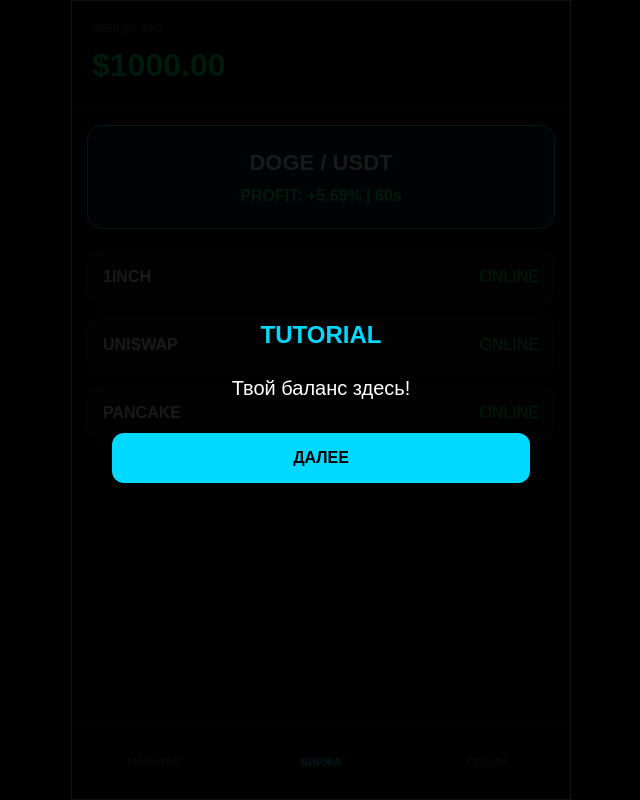
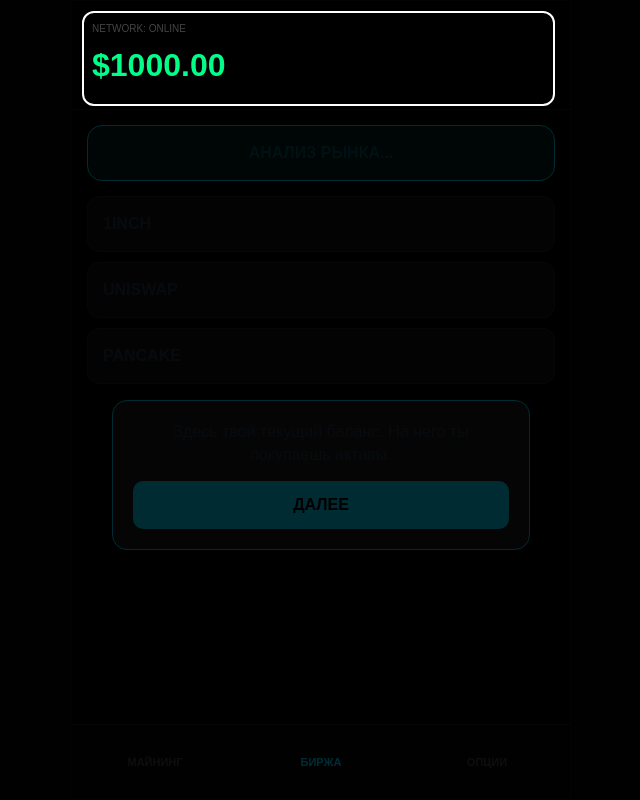
Before and after one commit to katyakuznezc-cmd/treidgame, a React (Vite) app: page / in a window 1280 px wide. Shown: the whole page, without its empty margins (319-959 px from the left). Built offline with nearby package versions, Linux system fonts and the light colour scheme.

Commit message:
Update App.jsx

```diff
--- a/src/App.jsx
+++ b/src/App.jsx
@@ -1,3 +1,4 @@
+
 import React, { useState, useEffect, useRef } from 'react';
 
 const COINS = [
@@ -11,16 +12,22 @@ const DEX = [
 
 const TEXTS = {
   RU: {
-    mining: 'МАЙНИНГ', trade: 'БИРЖА', opts: 'ОПЦИИ', analysis: 'АНАЛИЗ...',
+    mining: 'МАЙНИНГ', trade: 'БИРЖА', opts: 'ОПЦИИ', analysis: 'АНАЛИЗ РЫНКА...',
     buy: 'КУПИТЬ', sell: 'ПРОДАТЬ', back: '← НАЗАД', profit: 'ПРОГНОЗ:',
     wait: 'СЕТЬ...', sum: 'СУММА', lev: 'ПЛЕЧО', done: 'ГОТОВО',
-    tut1: 'Твой баланс здесь!', tut2: 'Тут будут сигналы.', tut3: 'Выбери биржу!'
+    sig_buy: 'КУПИТЬ НА:', sig_sell: 'ПРОДАТЬ НА:',
+    t0: 'Здесь твой текущий баланс. На него ты покупаешь активы.',
+    t1: 'Тут появляется сигнал: какую монету и на какой бирже купить.',
+    t2: 'Выбери любую биржу из списка, чтобы открыть терминал.'
   },
   EN: {
-    mining: 'MINING', trade: 'EXCHANGE', opts: 'SETTINGS', analysis: 'ANALYSIS...',
-    buy: 'BUY', sell: 'SELL', back: '← BACK', profit: 'PROFIT:',
+    mining: 'MINING', trade: 'EXCHANGE', opts: 'SETTINGS', analysis: 'ANALYZING...',
+    buy: 'BUY', sell: 'SELL', back: '← BACK', profit: 'EXPECTED:',
     wait: 'NETWORK...', sum: 'AMOUNT', lev: 'LEVERAGE', done: 'DONE',
-    tut1: 'Your balance here!', tut2: 'Signals appear here.', tut3: 'Pick a DEX!'
+    sig_buy: 'BUY ON:', sig_sell: 'SELL ON:',
+    t0: 'This is your balance. Use it to trade assets.',
+    t1: 'Signal shows which coin to buy and where to sell.',
+    t2: 'Select any exchange to open the trading terminal.'
   }
 };
 
@@ -36,32 +43,32 @@ export default function App() {
   const [isAnalyzing, setIsAnalyzing] = useState(true);
   const [signal, setSignal] = useState(null);
   const [sigTime, setSigTime] = useState(0);
-  const [tutStep, setTutStep] = useState(0);
+  const [tutStep, setTutStep] = useState(0); // 0, 1, 2, -1 (off)
   const [result, setResult] = useState(null);
 
-  const sndClick = useRef(new Audio('https://www.fesliyanstudios.com/play-mp3/6510'));
   const t = TEXTS[lang];
-
-  // Динамический расчет прибыли (Калькулятор)
-  const calcProfit = (amount * leverage * (signal ? signal.perc / 100 : 0.05)).toFixed(2);
 
   // Логика сигналов
   useEffect(() => {
     let timer;
-    if (tab === 'trade' && !signal && !activePos) {
+    if (tab === 'trade' && !signal && !activePos && tutStep === -1) {
       setIsAnalyzing(true);
       timer = setTimeout(() => {
         const coin = COINS[Math.floor(Math.random() * COINS.length)];
+        const d1 = DEX[Math.floor(Math.random() * DEX.length)];
+        let d2 = DEX[Math.floor(Math.random() * DEX.length)];
+        while (d1.name === d2.name) d2 = DEX[Math.floor(Math.random() * DEX.length)];
+
         setSignal({
-          coin: coin.id,
-          perc: (Math.random() * 5 + 2).toFixed(2)
+          coin: coin.id, buyDex: d1.name, sellDex: d2.name,
+          perc: (Math.random() * (3.0 - 2.0) + 2.0).toFixed(2)
         });
         setSigTime(60);
         setIsAnalyzing(false);
       }, 5000);
     }
     return () => clearTimeout(timer);
-  }, [tab, signal, activePos]);
+  }, [tab, signal, activePos, tutStep]);
 
   useEffect(() => {
     if (sigTime > 0) {
@@ -69,6 +76,8 @@ export default function App() {
       return () => clearInterval(itv);
     } else if (signal) { setSignal(null); }
   }, [sigTime, signal]);
+
+  const calcProfit = (amount * leverage * ((signal ? signal.perc : 2.5) / 100)).toFixed(2);
 
   const handleBuy = (coinId) => {
     if (balance < amount) return;
@@ -79,115 +88,141 @@ export default function App() {
   const handleSell = () => {
     setNetTimer(10);
     const itv = setInterval(() => {
-      setNetTimer(prev => {
-        if (prev <= 1) {
+      setNetTimer(p => {
+        if (p <= 1) {
           clearInterval(itv);
-          const win = Math.random() > 0.1;
-          const profitVal = win ? Number(activePos.profit) : -activePos.amt;
-          setBalance(b => b + (win ? (activePos.amt + profitVal) : 0));
-          setResult({ win, val: profitVal });
+          const win = Math.random() > 0.2;
+          let pnl = win ? Number(activePos.profit) : -(activePos.amt * activePos.lev * (Math.random() * 0.015));
+          setBalance(b => Math.max(0, b + activePos.amt + pnl));
+          setResult({ win, val: pnl.toFixed(2) });
           setActivePos(null);
-          setNetTimer(null);
           return null;
         }
-        return prev - 1;
+        return p - 1;
       });
     }, 1000);
   };
 
   return (
-    <div className="app-wrap">
+    <div className="view">
       <style>{`
-        :root { --w: #00ff88; --l: #ff3366; --n: #00d9ff; }
+        :root { --n: #00d9ff; --w: #00ff88; --l: #ff3366; }
         * { box-sizing: border-box; margin: 0; padding: 0; font-family: sans-serif; }
-        .app-wrap { width: 100vw; height: 100dvh; background: #000; color: #fff; display: flex; justify-content: center; overflow: hidden; }
-        .container { width: 100%; max-width: 500px; height: 100%; display: flex; flex-direction: column; position: relative; border: 1px solid #111; }
-        .header { padding: 20px; border-bottom: 1px solid #222; background: #000; }
-        .balance-box { font-size: 32px; font-weight: 800; color: var(--w); }
-        .scroll { flex: 1; overflow-y: auto; padding: 15px; }
-        .sig-card { background: #001a1f; border: 1px solid var(--n); border-radius: 15px; padding: 20px; margin-bottom: 20px; text-align: center; }
-        .card { background: #111; padding: 15px; border-radius: 15px; margin-bottom: 12px; border: 1px solid #222; }
-        .btn { width: 100%; padding: 16px; border-radius: 12px; border: none; font-weight: bold; cursor: pointer; font-size: 16px; transition: 0.2s; }
-        .nav { height: 75px; display: flex; background: #050505; border-top: 1px solid #222; }
-        .tab { flex: 1; display: flex; align-items: center; justify-content: center; font-size: 11px; color: #444; font-weight: bold; cursor: pointer; }
+        .view { width: 100vw; height: 100dvh; background: #050505; display: flex; justify-content: center; overflow: hidden; }
+        .app { width: 100%; max-width: 500px; height: 100%; background: #000; display: flex; flex-direction: column; position: relative; border: 1px solid #111; }
+
+        .header { padding: 20px; border-bottom: 1px solid #222; position: relative; z-index: 10; }
+        .balance { font-size: 32px; font-weight: 800; color: var(--w); }
+
+        .main { flex: 1; overflow-y: auto; padding: 15px; position: relative; }
+
+        .sig { background: #001a1f; border: 1px solid var(--n); border-radius: 15px; padding: 15px; margin-bottom: 15px; }
+        .card { background: #111; padding: 15px; border-radius: 12px; margin-bottom: 10px; border: 1px solid #222; }
+
+        .nav { height: 75px; display: flex; background: #080808; border-top: 1px solid #222; z-index: 10; }
+        .tab { flex: 1; display: flex; align-items: center; justify-content: center; font-size: 11px; color: #444; font-weight: bold; }
         .tab.active { color: var(--n); }
-        .input-row { display: flex; gap: 10px; margin: 10px 0; }
-        .input-box { flex: 1; background: #1a1a1a; padding: 10px; border-radius: 10px; }
-        .input-box input { width: 100%; background: none; border: none; color: #fff; font-size: 18px; font-weight: bold; outline: none; }
-        .tut { position: absolute; inset: 0; background: rgba(0,0,0,0.9); z-index: 1000; display: flex; flex-direction: column; align-items: center; justify-content: center; padding: 40px; text-align: center; }
-        .result-overlay { position: absolute; inset: 0; background: rgba(0,0,0,0.95); z-index: 2000; display: flex; align-items: center; justify-content: center; }
+
+        /* Обучение с динамической маской */
+        .tut-overlay { position: absolute; inset: 0; z-index: 100; pointer-events: none; }
+        .tut-mask { position: absolute; inset: 0; background: rgba(0,0,0,0.8); transition: 0.3s; pointer-events: auto; display: flex; flex-direction: column; align-items: center; justify-content: center; padding: 40px; }
+
+        /* Вырезы для обучения */
+        .hole { position: absolute; border: 2px solid #fff; border-radius: 12px; box-shadow: 0 0 0 2000px rgba(0,0,0,0.8); z-index: 90; pointer-events: none; }
+
+        .btn { width: 100%; padding: 15px; border-radius: 10px; border: none; font-weight: bold; cursor: pointer; }
+        .modal { position: absolute; inset: 0; background: rgba(0,0,0,0.9); z-index: 200; display: flex; align-items: center; justify-content: center; padding: 20px; }
         @keyframes pulse { 50% { opacity: 0.3; } }
       `}</style>
 
-      <div className="container">
-        {/* УВЕДОМЛЕНИЕ О РЕЗУЛЬТАТЕ */}
+      <div className="app">
+        {/* УВЕДОМЛЕНИЕ О КОНЦЕ СДЕЛКИ */}
         {result && (
-          <div className="result-overlay">
-            <div style={{background: '#151515', padding: 40, borderRadius: 30, textAlign: 'center', border: `2px solid ${result.win ? 'var(--w)' : 'var(--l)'}`, width: '85%'}}>
+          <div className="modal">
+            <div style={{background: '#111', padding: 40, borderRadius: 25, textAlign: 'center', border: `2px solid ${result.win ? 'var(--w)' : 'var(--l)'}`, width: '100%'}}>
               <h1 style={{color: result.win ? 'var(--w)' : 'var(--l)'}}>{result.win ? 'SUCCESS' : 'LOSS'}</h1>
-              <p style={{fontSize: 30, margin: '20px 0'}}>{result.win ? `+$${result.val}` : `-$${Math.abs(result.val)}`}</p>
-              <button className="btn" style={{background: '#fff', color: '#000'}} onClick={() => setResult(null)}>OK</button>
+              <p style={{fontSize: 28, margin: '20px 0'}}>{result.win ? `+$${result.val}` : `-$${Math.abs(result.val)}`}</p>
+              <button className="btn" style={{background: '#fff'}} onClick={() => setResult(null)}>OK</button>
             </div>
           </div>
         )}
 
-        {/* ОБУЧЕНИЕ */}
+        {/* ОБУЧЕНИЕ С ПОДСВЕТКОЙ */}
         {tutStep !== -1 && (
-          <div className="tut">
-            <h2 style={{color: 'var(--n)', marginBottom: 20}}>{t.lang === 'RU' ? 'ОБУЧЕНИЕ' : 'TUTORIAL'}</h2>
-            <p style={{fontSize: 20, marginBottom: 30}}>{tutStep === 0 ? t.tut1 : tutStep === 1 ? t.tut2 : t.tut3}</p>
-            <button className="btn" style={{background: 'var(--n)', color: '#000'}} onClick={() => tutStep < 2 ? setTutStep(tutStep + 1) : setTutStep(-1)}>ДАЛЕЕ</button>
+          <div className="tut-overlay">
+            {tutStep === 0 && <div className="hole" style={{top: 10, left: 10, width: '95%', height: 95}}></div>}
+            {tutStep === 1 && <div className="hole" style={{top: 115, left: 15, width: '93%', height: 110}}></div>}
+            {tutStep === 2 && <div className="hole" style={{top: 240, left: 15, width: '93%', height: 180}}></div>}
+
+            <div className="tut-mask" style={{background: 'none'}}>
+              <div style={{marginTop: tutStep === 0 ? 150 : (tutStep === 1 ? 250 : -200), background: '#1a1a1a', padding: 20, borderRadius: 15, border: '1px solid var(--n)', textAlign: 'center', pointerEvents: 'auto'}}>
+                <p style={{marginBottom: 15, lineHeight: 1.4}}>{t['t'+tutStep]}</p>
+                <button className="btn" style={{background: 'var(--n)'}} onClick={() => setTutStep(tutStep < 2 ? tutStep + 1 : -1)}>ДАЛЕЕ</button>
+              </div>
+            </div>
           </div>
         )}
 
         <header className="header">
-          <div style={{fontSize: 10, color: '#666', marginBottom: 5}}>USER_ID: 9942</div>
-          <div className="balance-box">${balance.toFixed(2)}</div>
+          <div style={{fontSize: 10, color: '#444', marginBottom: 5}}>NETWORK: ONLINE</div>
+          <div className="balance">${balance.toFixed(2)}</div>
         </header>
 
-        <main className="scroll">
+        <main className="main">
           {tab === 'trade' && (
             <>
               {!selectedDex ? (
                 <div>
-                  <div className="sig-card">
+                  <div className="sig">
                     {isAnalyzing ? (
-                      <b style={{color: 'var(--n)', animation: 'pulse 1s infinite'}}>{t.analysis}</b>
+                      <div style={{textAlign: 'center', color: 'var(--n)', animation: 'pulse 1s infinite', fontWeight: 'bold'}}>{t.analysis}</div>
                     ) : signal ? (
                       <div>
-                        <b style={{fontSize: 22}}>{signal.coin} / USDT</b>
-                        <div style={{color: 'var(--w)', fontWeight: 'bold', marginTop: 5}}>PROFIT: +{signal.perc}% | {sigTime}s</div>
+                        <div style={{display: 'flex', justifyContent: 'space-between', marginBottom: 10}}>
+                          <b style={{fontSize: 20}}>{signal.coin} / USDT</b>
+                          <b style={{color: 'var(--w)'}}>+{signal.perc}%</b>
+                        </div>
+                        <div style={{fontSize: 12, display: 'flex', justifyContent: 'space-between'}}>
+                          <span>{t.sig_buy} <b>{signal.buyDex}</b></span>
+                          <span>{t.sig_sell} <b>{signal.sellDex}</b></span>
+                        </div>
                       </div>
-                    ) : <span>{t.wait}</span>}
+                    ) : <div style={{textAlign: 'center', color: '#222'}}>WAITING...</div>}
                   </div>
                   {DEX.map(d => (
-                    <div key={d.name} className="card" style={{display: 'flex', justifyContent: 'space-between', cursor: 'pointer'}} onClick={() => setSelectedDex(d.name)}>
-                      <b>{d.name}</b> <span style={{color: 'var(--w)'}}>ONLINE</span>
+                    <div key={d.name} className="card" onClick={() => setSelectedDex(d.name)}>
+                      <b>{d.name}</b>
                     </div>
                   ))}
                 </div>
               ) : (
                 <div>
-                  <button onClick={() => setSelectedDex(null)} style={{background: 'none', color: '#fff', border: 'none', marginBottom: 15, cursor: 'pointer'}}>{t.back}</button>
+                  <button onClick={() => setSelectedDex(null)} style={{background: 'none', color: '#fff', border: 'none', marginBottom: 15}}>{t.back}</button>
                   <div className="card" style={{border: '1px solid var(--n)'}}>
-                    <div className="input-row">
-                      <div className="input-box"><label style={{fontSize: 10, color: '#666'}}>{t.sum}</label><input type="number" value={amount} onChange={e => setAmount(Number(e.target.value))} /></div>
-                      <div className="input-box"><label style={{fontSize: 10, color: '#666'}}>{t.lev}</label><input type="number" value={leverage} onChange={e => setLeverage(Number(e.target.value))} /></div>
+                    <div style={{display: 'flex', gap: 10, marginBottom: 10}}>
+                      <div style={{flex: 1}}>
+                        <label style={{fontSize: 10, color: '#666'}}>{t.sum}</label>
+                        <input type="number" value={amount} onChange={e => setAmount(Number(e.target.value))} style={{width: '100%', background: 'none', border: 'none', color: '#fff', fontSize: 18, fontWeight: 'bold', outline: 'none'}} />
+                      </div>
+                      <div style={{flex: 1}}>
+                        <label style={{fontSize: 10, color: '#666'}}>{t.lev}</label>
+                        <input type="number" value={leverage} onChange={e => setLeverage(Number(e.target.value))} style={{width: '100%', background: 'none', border: 'none', color: '#fff', fontSize: 18, fontWeight: 'bold', outline: 'none'}} />
+                      </div>
                     </div>
-                    <div style={{display: 'flex', justifyContent: 'space-between', marginTop: 10}}>
+                    <div style={{display: 'flex', justifyContent: 'space-between'}}>
                       <span style={{color: '#666'}}>{t.profit}</span>
                       <b style={{color: 'var(--w)'}}>+${calcProfit}</b>
                     </div>
                   </div>
                   {COINS.map(c => (
                     <div key={c.id} className="card" style={{display: 'flex', justifyContent: 'space-between', alignItems: 'center'}}>
-                      <b>{c.id} / USDT</b>
+                      <b>{c.id}</b>
                       {activePos?.coin === c.id ? (
-                        <button className="btn" style={{width: 120, background: netTimer ? '#333' : 'var(--l)'}} onClick={handleSell}>
+                        <button className="btn" style={{width: 100, background: netTimer ? '#333' : 'var(--l)'}} onClick={handleSell}>
                           {netTimer ? `${netTimer}s` : t.sell}
                         </button>
                       ) : (
-                        <button className="btn" style={{width: 120, background: 'var(--w)', color: '#000'}} onClick={() => handleBuy(c.id)} disabled={!!activePos}>
+                        <button className="btn" style={{width: 100, background: 'var(--w)', color: '#000'}} onClick={() => handleBuy(c.id)} disabled={!!activePos}>
                           {t.buy}
                         </button>
                       )}
@@ -200,20 +235,15 @@ export default function App() {
 
           {tab === 'mining' && (
             <div style={{height: '100%', display: 'flex', alignItems: 'center', justifyContent: 'center'}}>
-              <div onClick={() => {
-                setBalance(b => b + 0.1);
-                sndClick.current.currentTime = 0; sndClick.current.play().catch(()=>{});
-              }} style={{width: 220, height: 220, border: '6px solid var(--n)', borderRadius: '50%', display: 'flex', alignItems: 'center', justifyContent: 'center', fontSize: 100, color: 'var(--n)', cursor: 'pointer', boxShadow: '0 0 30px rgba(0,217,255,0.2)'}}>$</div>
+               <div onClick={() => setBalance(b => b + 0.1)} style={{width: 200, height: 200, border: '6px solid var(--n)', borderRadius: '50%', display: 'flex', alignItems: 'center', justifyContent: 'center', fontSize: 80, color: 'var(--n)', cursor: 'pointer'}}>$</div>
             </div>
           )}
 
           {tab === 'opts' && (
-            <div>
-              <button className="btn" style={{background: '#111', color: '#fff', marginBottom: 15}} onClick={() => {setTutStep(0); setTab('trade'); setSelectedDex(null);}}>{t.reset}</button>
-              <button className="btn" style={{background: '#111', color: '#fff', marginBottom: 15}} onClick={() => setLang(lang === 'RU' ? 'EN' : 'RU')}>{t.lang}: {lang}</button>
-              <div style={{textAlign: 'center', marginTop: 40}}>
-                <a href="https://t.me/kriptoalians" style={{color: 'var(--n)', textDecoration: 'none', fontWeight: 'bold'}}>TELEGRAM @KRIPTOALIANS</a>
-              </div>
+            <div style={{padding: 10}}>
+              <button className="btn" style={{background: '#111', color: '#fff', marginBottom: 15}} onClick={() => setTutStep(0)}>ПОВТОРИТЬ ОБУЧЕНИЕ</button>
+              <button className="btn" style={{background: '#111', color: '#fff', marginBottom: 15}} onClick={() => setLang(lang === 'RU' ? 'EN' : 'RU')}>ЯЗЫК: {lang}</button>
+              <div style={{textAlign: 'center'}}><a href="https://t.me/kriptoalians" style={{color: 'var(--n)', textDecoration: 'none'}}>TELEGRAM @KRIPTOALIANS</a></div>
             </div>
           )}
         </main>
```
